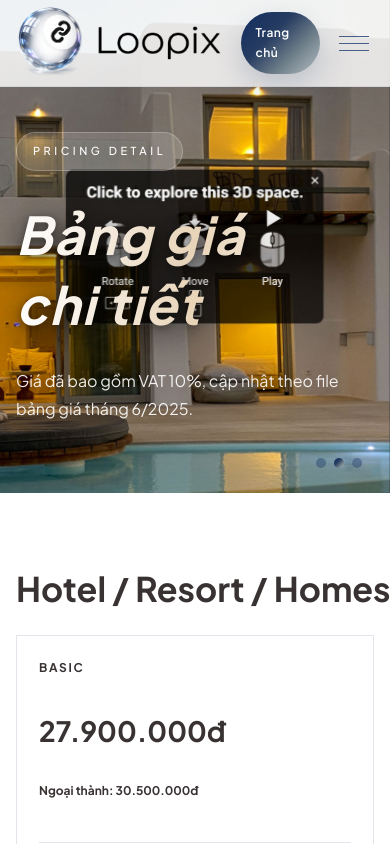
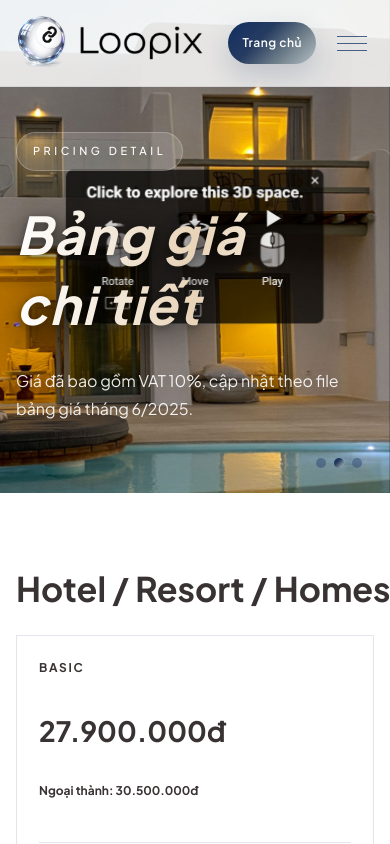
Before and after one commit to DuongThanhPhong-Alann/loopix_demo, a Next.js app: page /pricing in a window 390 px wide. Shown: the top 844 px of the page. Built offline with nearby package versions, Linux system fonts and the light colour scheme; a web font is replaced by a local one.

Commit message:
update18-dlt

```diff
--- a/src/frontend/styles/global.css
+++ b/src/frontend/styles/global.css
@@ -197,11 +197,11 @@ header.scrolled .nav { height: 82px; }
   align-items: center;
   border-radius: 50%;
   display: inline-flex;
-  height: 92px;
+  height: 68px;
   justify-content: center;
   line-height: 1;
   overflow: hidden;
-  width: 92px;
+  width: 68px;
 }
 
 .logo-mark img {
@@ -2032,7 +2032,7 @@ html[data-active-lang="en"] .lang-btn[data-lang="vi"] {
   .nav { height: 86px; }
   header.scrolled .nav { height: 76px; }
   .logo-wordmark { height: 34px; }
-  .logo-mark { height: 72px; width: 72px; }
+  .logo-mark { height: 54px; width: 54px; }
   .tour-detail-header .nav { height: 76px; }
   .tour-detail-header .logo-mark { height: 60px; width: 60px; }
   .logo-mark-official { height: 44px; width: 44px; }
```
